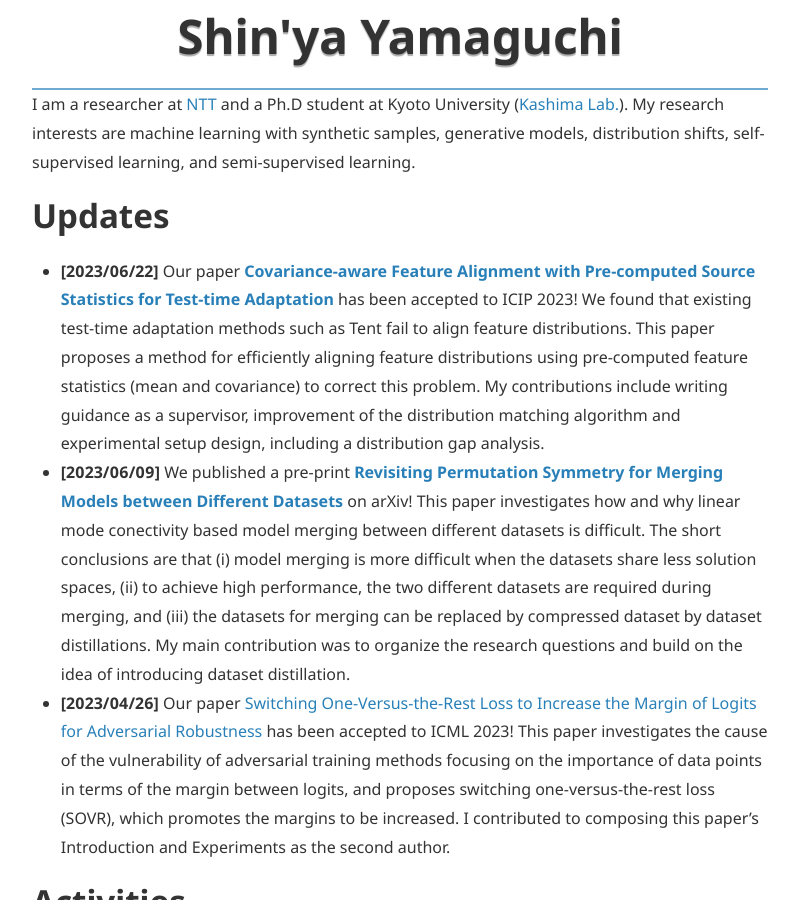
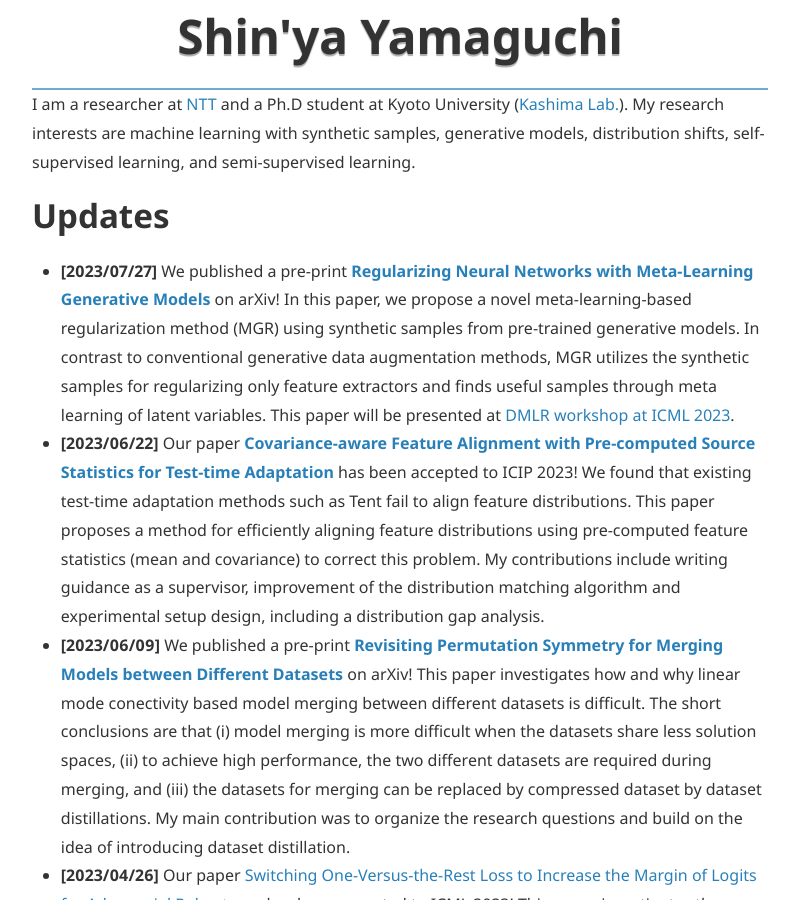
Before and after one commit to yshinya6/yshinya6.github.io, a Jekyll site: the page built from index.md, in a window 1280 px wide and 900 px high, scrolled down 340 px. Shown: the whole window, without its empty margins (240-1038 px from the left). Built offline with Jekyll 4.4.1, drawn with Linux system fonts in a browser that asks for light colours; nearby versions of some CDN libraries; some of the changed text lies outside the part shown.

Commit message:
Add DMLR presentation

```diff
--- a/index.md
+++ b/index.md
@@ -20,6 +20,7 @@ I am a researcher at [NTT](https://www.rd.ntt/e/cds/) and a Ph.D student at Kyot
 My research interests are machine learning with synthetic samples, generative models, distribution shifts, self-supervised learning, and semi-supervised learning.
 
 # Updates
+* **[2023/07/27]** We published a pre-print [**Regularizing Neural Networks with Meta-Learning Generative Models**](https://arxiv.org/abs/2307.13899) on arXiv! In this paper, we propose a novel meta-learning-based regularization method (MGR) using synthetic samples from pre-trained generative models. In contrast to conventional generative data augmentation methods, MGR utilizes the synthetic samples for regularizing only feature extractors and finds useful samples through meta learning of latent variables. This paper will be presented at [DMLR workshop at ICML 2023](https://dmlr.ai/).
 * **[2023/06/22]** Our paper [**Covariance-aware Feature Alignment with Pre-computed Source Statistics for Test-time Adaptation**](https://arxiv.org/abs/2204.13263) has been accepted to ICIP 2023! We found that existing test-time adaptation methods such as Tent fail to align feature distributions. This paper proposes a method for efficiently aligning feature distributions using pre-computed feature statistics (mean and covariance) to correct this problem. My contributions include writing guidance as a supervisor, improvement of the distribution matching algorithm and experimental setup design, including a distribution gap analysis.
 * **[2023/06/09]** We published a pre-print [**Revisiting Permutation Symmetry for Merging Models between Different Datasets**](https://arxiv.org/abs/2306.05641) on arXiv! This paper investigates how and why linear mode conectivity based model merging between different datasets is difficult. The short conclusions are that (i) model merging is more difficult when the datasets share less solution spaces, (ii) to achieve high performance, the two different datasets are required during merging, and (iii) the datasets for merging can be replaced by compressed dataset by dataset distillations. My main contribution was to organize the research questions and build on the idea of introducing dataset distillation.
 * **[2023/04/26]** Our paper [Switching One-Versus-the-Rest Loss to Increase the Margin of Logits for Adversarial Robustness](https://arxiv.org/abs/2207.10283) has been accepted to ICML 2023! This paper investigates the cause of the vulnerability of adversarial training methods focusing on the importance of data points in terms of the margin between logits, and proposes switching one-versus-the-rest loss (SOVR), which promotes the margins to be increased. I contributed to composing this paper's Introduction and Experiments as the second author.
@@ -78,6 +79,11 @@
 [**A Fusion Techniques of Schema and Syntax Rules for Validating Open Data**](https://link.springer.com/chapter/10.1007/978-3-319-56660-3_37),
 Asian Conference on Intelligent Information and Database Systems (ACIIDS), 2017
 
+## International Workshop
+1. <u>S. Yamaguchi</u>, S. Kanai, A. Kumagai, D. Chijiwa, H. Kashima,
+[**Regularizing Neural Networks with Meta-Learning Generative Models**](https://arxiv.org/abs/2307.13899),
+Data-centric Machine Learning Research (DMLR) Workshop at ICML 2023.
+
 ## Preprints
 1. M. Yamada, T. Yamashita, <u>S. Yamaguchi</u>, D. Chijiwa,
 [**Revisiting Permutation Symmetry for Merging Models between Different Datasets**](https://arxiv.org/abs/2306.05641),
```
